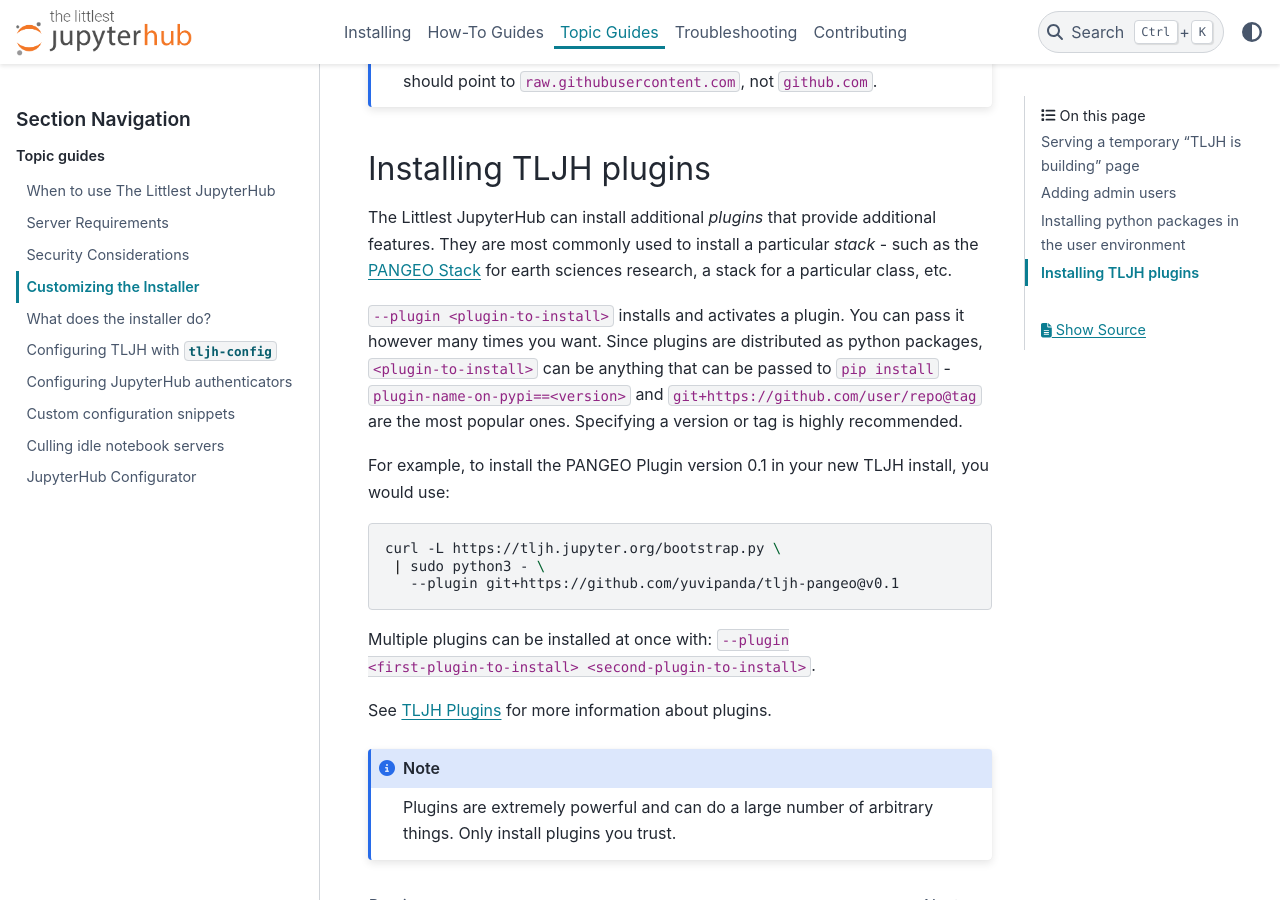
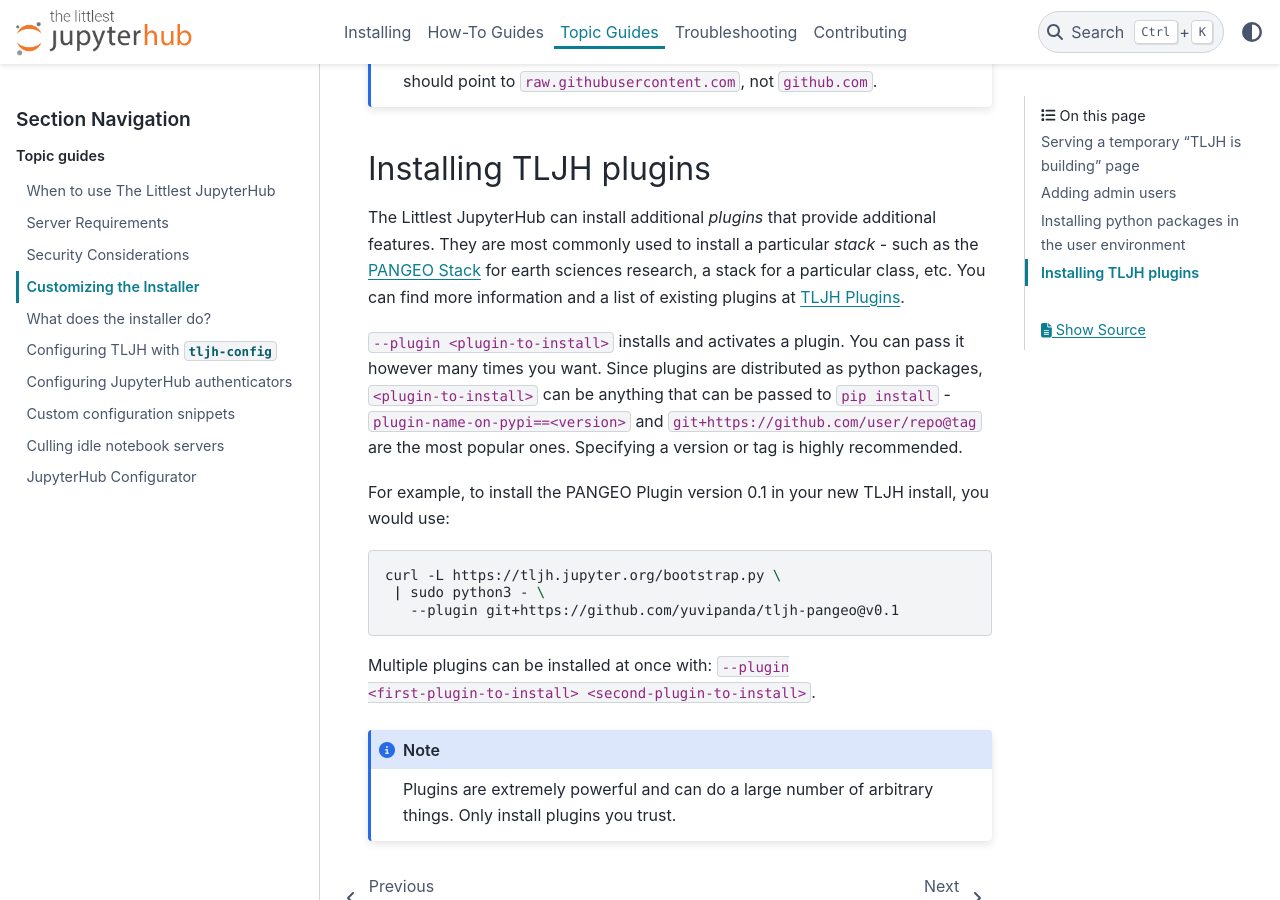
Before and after one commit to jupyterhub/the-littlest-jupyterhub, a Sphinx documentation site: the page built from docs/topic/customizing-installer.rst, in a window 1280 px wide and 900 px high, scrolled down 2933 px. Built offline with Sphinx 7.4.7 and the PyData theme 0.15.4, drawn with Linux system fonts in a browser that asks for light colours; pages that are not in the unit, such as notebooks, are missing from menus.

Commit message:
DOC: move link to contributing/plugin higher

```diff
--- a/docs/topic/customizing-installer.rst
+++ b/docs/topic/customizing-installer.rst
@@ -113,7 +113,8 @@
 The Littlest JupyterHub can install additional *plugins* that provide additional
 features. They are most commonly used to install a particular *stack* - such as
 the `PANGEO Stack <https://github.com/yuvipanda/tljh-pangeo>`_ for earth sciences
-research, a stack for a particular class, etc.
+research, a stack for a particular class, etc. You can find more information and
+a list of existing plugins at :ref:`contributing/plugins`.
 
 ``--plugin <plugin-to-install>`` installs and activates a plugin. You can pass it
 however many times you want. Since plugins are distributed as python packages,
@@ -133,8 +134,6 @@
 
 Multiple plugins can be installed at once with: ``--plugin <first-plugin-to-install> <second-plugin-to-install>``.
 
-See :ref:`contributing/plugins` for more information about plugins.
-
 .. note::
 
    Plugins are extremely powerful and can do a large number of arbitrary things.
```
